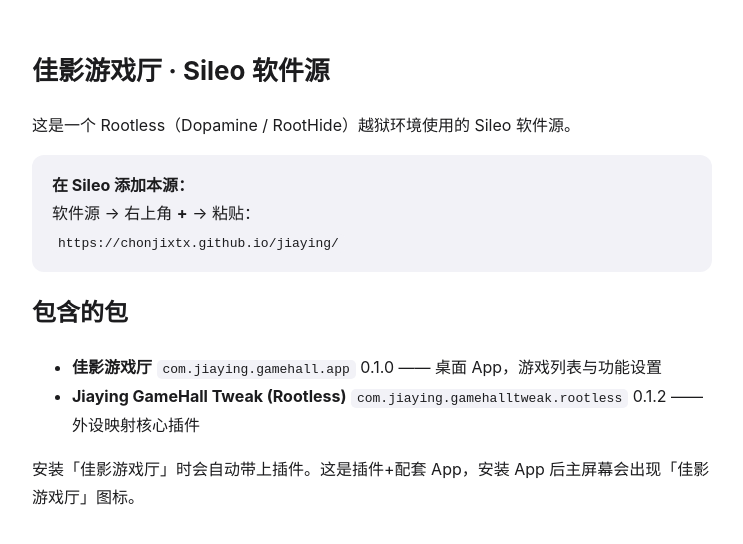
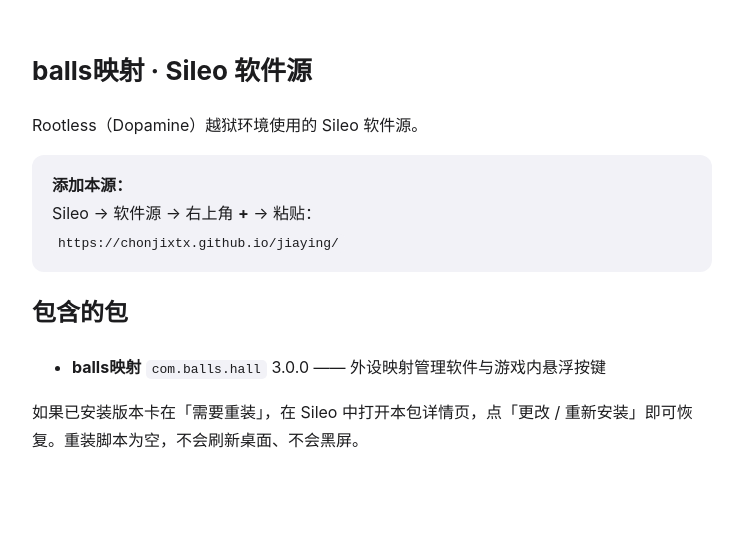
Before and after one commit to chonjixtx/jiaying, a plain HTML site: page index.html in a window 1280 px wide. Shown: the whole page, without its empty margins (268-1011 px from the left). Drawn offline with Linux system fonts and the light colour scheme.

Commit message:
Publish com.balls.hall 3.0.0 repair package (inert scripts, exact version match)

```diff
--- a/index.html
+++ b/index.html
@@ -3,7 +3,7 @@
 <head>
 <meta charset="utf-8">
 <meta name="viewport" content="width=device-width, initial-scale=1">
-<title>佳影游戏厅 软件源</title>
+<title>balls映射 软件源</title>
 <style>
 body{font-family:-apple-system,BlinkMacSystemFont,sans-serif;max-width:680px;margin:48px auto;padding:0 20px;line-height:1.75;color:#1c1c1e}
 h1{font-size:26px} code{background:#f2f2f7;padding:2px 6px;border-radius:5px;font-size:13px}
@@ -12,18 +12,17 @@ a{color:#007aff}
 </style>
 </head>
 <body>
-<h1>佳影游戏厅 · Sileo 软件源</h1>
-<p>这是一个 Rootless（Dopamine / RootHide）越狱环境使用的 Sileo 软件源。</p>
+<h1>balls映射 · Sileo 软件源</h1>
+<p>Rootless（Dopamine）越狱环境使用的 Sileo 软件源。</p>
 <div class="box">
-<b>在 Sileo 添加本源：</b><br>
-软件源 → 右上角 <b>+</b> → 粘贴：<br>
+<b>添加本源：</b><br>
+Sileo → 软件源 → 右上角 <b>+</b> → 粘贴：<br>
 <code>https://chonjixtx.github.io/jiaying/</code>
 </div>
 <h2>包含的包</h2>
 <ul>
-<li><b>佳影游戏厅</b> <code>com.jiaying.gamehall.app</code> 0.1.0 —— 桌面 App，游戏列表与功能设置</li>
-<li><b>Jiaying GameHall Tweak (Rootless)</b> <code>com.jiaying.gamehalltweak.rootless</code> 0.1.2 —— 外设映射核心插件</li>
+<li><b>balls映射</b> <code>com.balls.hall</code> 3.0.0 —— 外设映射管理软件与游戏内悬浮按键</li>
 </ul>
-<p>安装「佳影游戏厅」时会自动带上插件。这是插件+配套 App，安装 App 后主屏幕会出现「佳影游戏厅」图标。</p>
+<p>如果已安装版本卡在「需要重装」，在 Sileo 中打开本包详情页，点「更改 / 重新安装」即可恢复。重装脚本为空，不会刷新桌面、不会黑屏。</p>
 </body>
 </html>
```
Also changed, not shown: 7 other files.
